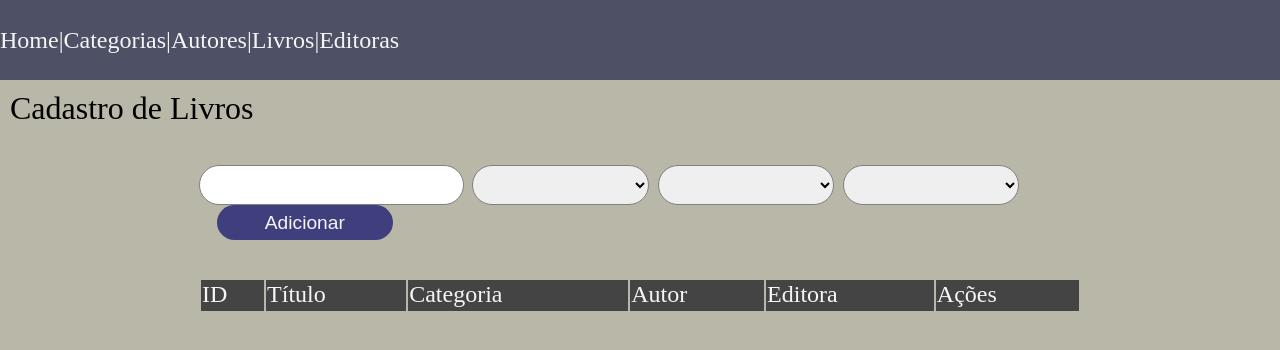
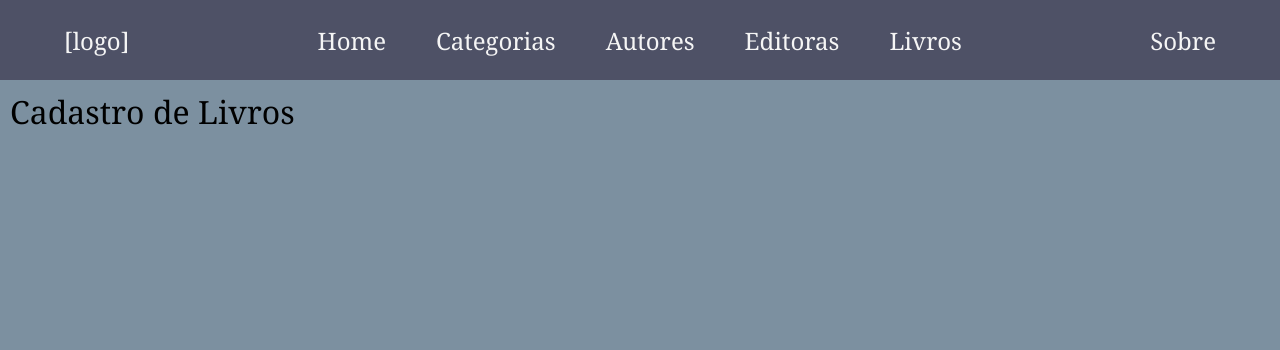
Before and after one commit to GustavoBonif/ProjetoFinalWeb1, a Vue app in the folder proj-admin/: page /livros in a window 1280 px wide. Shown: the top 350 px of the page. Built offline with nearby package versions, Linux system fonts and the light colour scheme; data requests are answered from the project's data file.

Commit message:
Componentização de Book

```diff
--- a/proj-admin/db/db.json
+++ b/proj-admin/db/db.json
@@ -113,6 +113,13 @@
         "id": 1,
         "description": "Aurora teste"
       }
+    },
+    {
+      "id": 10,
+      "name": "Livro legal",
+      "categoryId": 11,
+      "authorId": 3,
+      "publisherId": 2
     }
   ],
   "authors": [
@@ -148,7 +155,7 @@
   "publishers": [
     {
       "id": 1,
-      "description": "Aurora teste"
+      "description": "Aurora teste 123"
     },
     {
       "id": 2,
--- a/proj-admin/src/App.vue
+++ b/proj-admin/src/App.vue
@@ -4,11 +4,19 @@ import { RouterLink, RouterView } from "vue-router";
 
 <template>
   <header>
-    <RouterLink to="/" class="header-link">Home</RouterLink> |
-    <RouterLink to="/categorias" class="header-link">Categorias</RouterLink> |
-    <RouterLink to="/autores" class="header-link">Autores</RouterLink> |
-    <RouterLink to="/livros" class="header-link">Livros</RouterLink> |
-    <RouterLink to="/editoras" class="header-link">Editoras</RouterLink>
+    <div class="header-logo">
+      [logo]
+    </div>
+    <nav>
+      <RouterLink to="/" class="header-link">Home</RouterLink>
+      <RouterLink to="/categorias" class="header-link">Categorias</RouterLink>
+      <RouterLink to="/autores" class="header-link">Autores</RouterLink>
+      <RouterLink to="/editoras" class="header-link">Editoras</RouterLink>
+      <RouterLink to="/livros" class="header-link">Livros</RouterLink>
+    </nav>
+    <div class="header-about">
+      Sobre
+    </div>
   </header>
   <main>
     <RouterView />
@@ -29,9 +37,27 @@ header {
   font-size: 1.5em;
   display: flex;
   align-items: center;
+  justify-content: space-between;
+  padding-left: 5%;
+  padding-right: 5%;
+}
+
+nav {
+  justify-content: space-around;
+}
+
+.header-link {
+  margin: 0px 15px 0px 15px;
+  padding: 10px;
+}
+
+.header-link:hover {
+    background: #7C90A0;
+    border-radius: 15px;
 }
 
 main {
   padding: 10px;
 }
+
 </style>
--- a/proj-admin/src/assets/base.css
+++ b/proj-admin/src/assets/base.css
@@ -4,12 +4,8 @@
   box-sizing: border-box;
   margin: 0;
   position: relative;
-  font-weight:
-  normal;
-}
-
-.header-link:hover {
-    background: #747274;
+  font-weight: normal;
+  font-family: Georgia, 'Times New Roman', Times, serif;
 }
 
 a {
@@ -18,5 +14,5 @@ a {
   }
 
 body {
-    background: #B9B7A7
+    background: #7C90A0;
 }
--- a/proj-admin/src/stores/book.js
+++ b/proj-admin/src/stores/book.js
@@ -12,6 +12,8 @@ export const useBookStore = defineStore({
         const { data } = await axios.get(
           "http://localhost:4000/books?expand=category&expand=author&expand=publisher"
         );
+
+        console.info(data[0].author.name);
         this.books = data;
         return Promise.resolve();
       } catch (e) {
@@ -50,6 +52,9 @@ export const useBookStore = defineStore({
       }
     },
     async saveBook(book) {
+
+      console.info(book);
+
       if (book.id) {
         return await this.updateBook(book);
       } else {
--- a/proj-admin/src/views/BookView.vue
+++ b/proj-admin/src/views/BookView.vue
@@ -57,21 +57,21 @@ export default {
       this.editing = true;
     },
   },
-  async mounted() {
-    try {
-      await this.getAllCategories();
-      await this.getAllAuthors();
-      await this.getAllPublishers();
-      await this.getAllBooks();
-    } catch (e) {
-      alert(e);
-    }
-  },
+  // async mounted() {
+  //   try {
+  //     await this.getAllCategories();
+  //     await this.getAllAuthors();
+  //     await this.getAllPublishers();
+  //     await this.getAllBooks();
+  //   } catch (e) {
+  //     alert(e);
+  //   }
+  // },
 };
 </script>
 <template>
   <h1>Cadastro de Livros</h1>
-  <div class="book-form">
+  <!-- <div class="book-form">
     <input type="text" v-model="currentBook.name" />
     <select v-model="currentBook.categoryId">
       <option
@@ -132,9 +132,9 @@ export default {
         <tr v-for="book of books" :key="book.id">
           <td>{{ book.id }}</td>
           <td>{{ book.name }}</td>
-          <td>{{ book.author.name }}</td>
-          <td>{{ book.publisher.description }}</td>
-          <td>{{ book.category.description }}</td>
+          <td v-if="book.category">{{ book.category.description }}</td>
+          <td v-if="book.author">{{ book.author.name }}</td>
+          <td v-if="book.publisher">{{ book.publisher.description }}</td>
           <td>
             <button @click="prepareToUpdate(book)">Update</button>
             <button @click="deleteItem(book.id)">Delete</button>
@@ -142,68 +142,5 @@ export default {
         </tr>
       </tbody>
     </table>
-  </div>
+  </div> -->
 </template>
-
-<style scoped>
-.book-form input {
-  width: 30%;
-  height: 40px;
-  border-radius: 20px;
-  border: 1px solid gray;
-  padding-left: 20px;
-  font-size: 1.2em;
-}
-
-.book-form select {
-  width: 20%;
-  height: 40px;
-  border-radius: 20px;
-  border: 1px solid gray;
-  padding-left: 20px;
-  font-size: 1.2em;
-  margin-left: 1%;
-}
-
-.book-form button {
-  height: 35px;
-  width: 20%;
-  margin-left: 2%;
-  background-color: rgb(63, 63, 125);
-  color: whitesmoke;
-  font-size: 1.2em;
-  border-radius: 20px;
-  border: 0;
-}
-
-.book-list,
-.book-form {
-  margin: 3% auto;
-  width: 70%;
-}
-table {
-  /* display: table; */
-  border-collapse: separate;
-  border-spacing: 2px;
-  border-color: gray;
-  width: 100%;
-}
-
-th {
-  border-bottom: 2px solid #444;
-  text-align: left;
-}
-
-td {
-  padding: 10px;
-}
-
-thead tr {
-  background-color: #444;
-  color: whitesmoke;
-}
-
-tbody tr:nth-child(odd) {
-  background-color: #c3c3c3;
-}
-</style>
```
Also changed, not shown: proj-admin/src/components/book/FormBook.vue (added, +104 -0 lines), proj-admin/src/components/book/ListBook.vue (added, +68 -0 lines).
